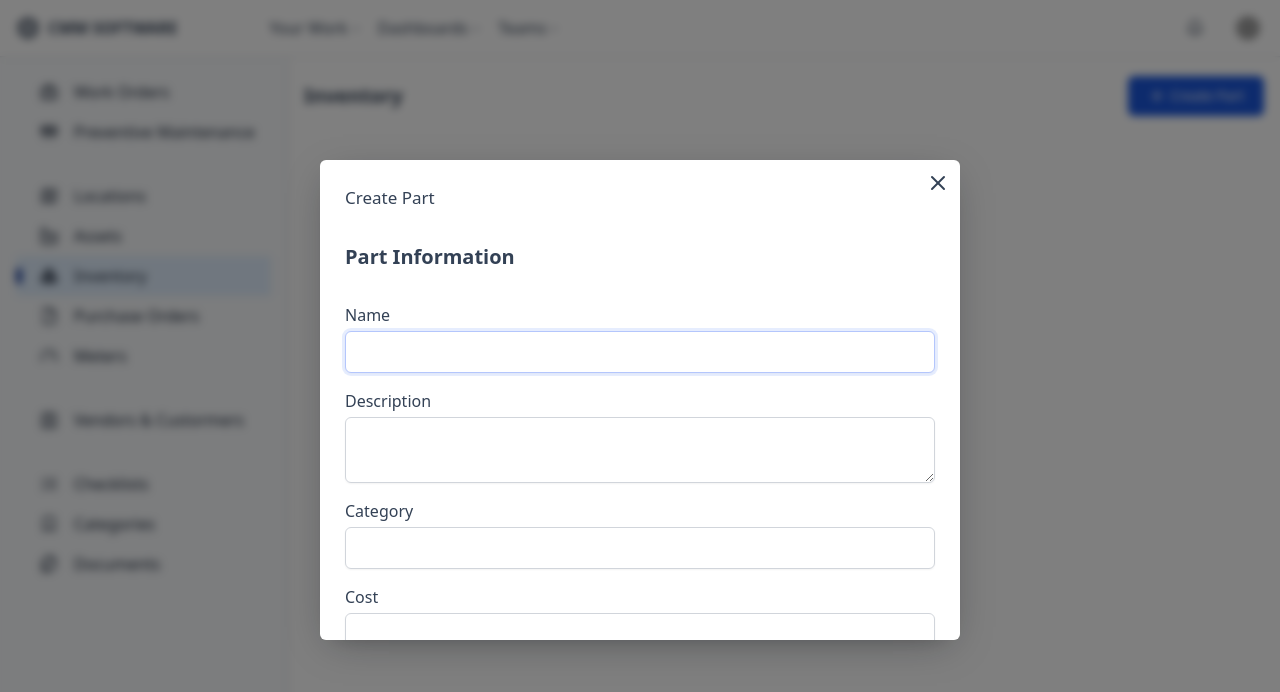
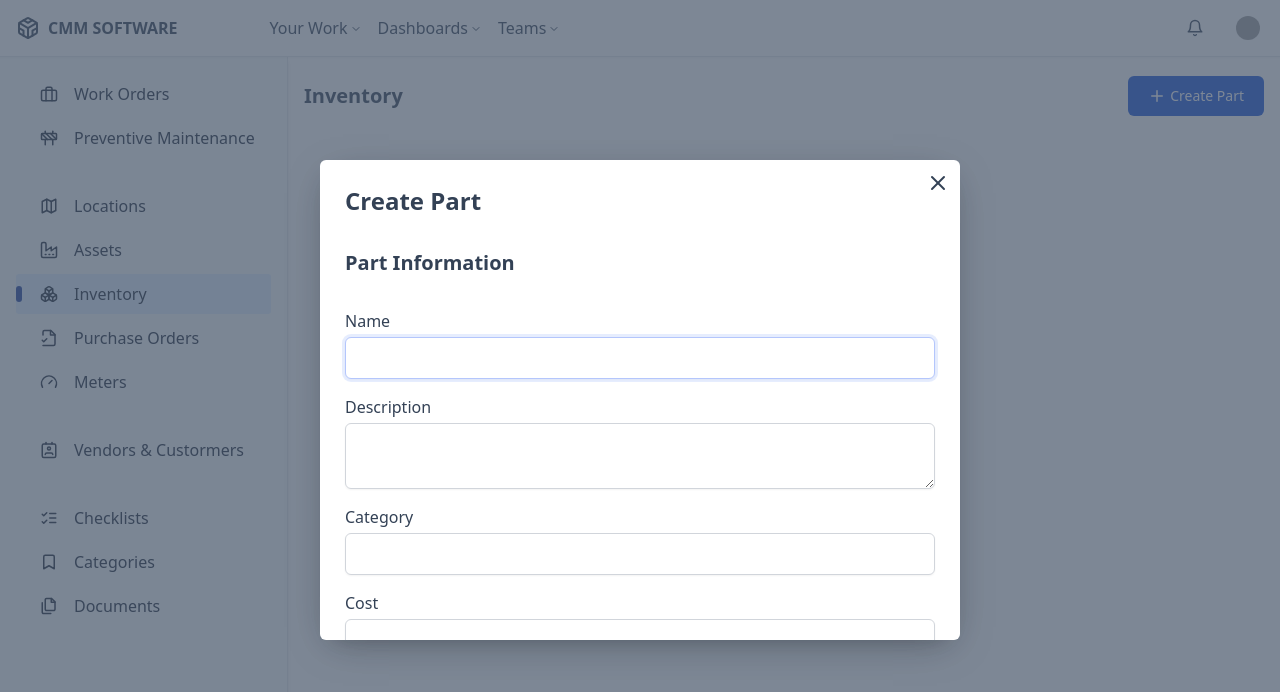
Before and after one commit to shhamdi/cmms, a Next.js app: page /inventory in a window 1280 px wide. Both pictures are taken after a click on the button "Create Part". Shown: the top 692 px of the page. Built offline with nearby package versions, Linux system fonts and the light colour scheme; grey boxes are pictures that could not be loaded.

Commit message:
add next-auth package

```diff
--- a/package.json
+++ b/package.json
@@ -37,6 +37,7 @@
     "flowbite": "^1.6.4",
     "flowbite-react": "^0.4.3",
     "lucide-react": "^0.127.0",
+    "next-auth": "^4.22.0",
     "postcss": "^8.4.21",
     "prettier": "2.8.6",
     "prisma": "^4.12.0",
--- a/src/components/NavLink.tsx
+++ b/src/components/NavLink.tsx
@@ -15,7 +15,7 @@ const NavLink = ({
   const pathname = usePathname();
 
   return (
-    <Link href={`/${route_segment}`} className={`active:scale-95`}>
+    <Link href={`/${route_segment}`} className={`active:scale-95 my-[2px]`}>
       <div
         className={`flex flex-row items-center rounded-[3px] p-2 hover:bg-blue-100 focus:scale-75 relative transition ${
           pathname === "/" + route_segment ? "bg-blue-100" : ""
--- a/src/components/common/AddElement.tsx
+++ b/src/components/common/AddElement.tsx
@@ -25,9 +25,12 @@ const AddElement = ({
         </div>
       </Dialog.Trigger>
       <Dialog.Portal>
-        <Dialog.Overlay className="bg-black/50 backdrop-blur-sm data-[state=open]:animate-overlayShow fixed inset-0 z-20" />
+        <Dialog.Overlay className="bg-slate-600/[.7] data-[state=open]:animate-overlayShow fixed inset-0 z-20" />
+        <div className="absolute bg-black w-full h-5 top-0"></div>
         <Dialog.Content className="data-[state=open]:animate-contentShow fixed z-30 top-[50%] left-[50%] h-[30rem] w-[50vw] overflow-y-auto translate-x-[-50%] translate-y-[-50%] rounded-md bg-white p-[25px] shadow-[hsl(206_22%_7%_/_35%)_0px_10px_38px_-10px,_hsl(206_22%_7%_/_20%)_0px_10px_20px_-15px] focus:outline-none">
-          <Dialog.Title className="m-0 text-[17px]">{title}</Dialog.Title>
+          <Dialog.Title className="m-0 text-2xl font-bold">
+            {title}
+          </Dialog.Title>
           <Dialog.Description className="text-slate-400 mt-[10px] mb-5 text-[15px] leading-normal">
             {description}
           </Dialog.Description>
```
Also changed, not shown: 1 other file (tests, documents, lock files or other folders).
